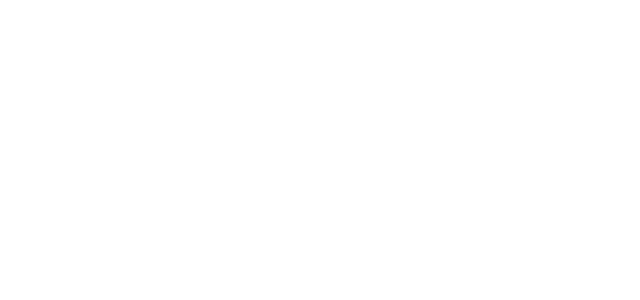
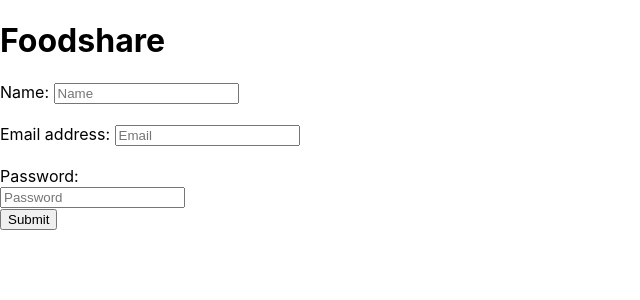
Before and after one commit to maddc0de/foodshare, a React (Create React App) app in the folder frontend/: page /signupcollector in a window 1280 px wide. Before the commit this address had no page. Shown: the top 300 px of the page, without its empty margins (0-640 px from the left). Built offline with nearby package versions, Linux system fonts and the light colour scheme.

Commit message:
added signup form for collector

```diff
--- /dev/null
+++ b/frontend/src/components/Collector/SignUpForm.js
@@ -0,0 +1,76 @@
+import React, { useState } from 'react';
+
+const SignUpForm = ({ navigate }) => {
+  const [name, setName] = useState('');
+  const [email, setEmail] = useState('');
+  const [password, setPassword] = useState('');
+  const [usertype, setUserType] = useState('Rescuer');
+
+  const handleSubmit = async (event) => {
+    event.preventDefault();
+
+    const formData = new FormData();
+    formData.append('name', name);
+    formData.append('email', email);
+    formData.append('password', password);
+    formData.append('usertype', usertype);
+
+
+    fetch('/users', {
+      method: 'POST',
+      body: formData,
+    })
+      .then((response) => {
+        if (response.status === 201) {
+          navigate('/login');
+        } else {
+          navigate('/signup');
+        }
+      })
+  };
+
+  const handleNameChange = (event) => {
+    setName(event.target.value);
+  };
+
+  const handleEmailChange = (event) => {
+    setEmail(event.target.value);
+  };
+
+  // const handleUserTypeChange = (event) => {
+  //   setUserType(event.target.value);
+  // };
+
+  const handlePasswordChange = (event) => {
+    setPassword(event.target.value);
+  };
+
+  // const login = () => {
+  //   navigate('/login');
+  // };
+
+  return (
+    <div className='signup-form'>
+      <div className='title-container'>
+        <h1 className='signup-title'>Foodshare</h1>
+      </div>
+      <form onSubmit={handleSubmit}>
+      <label htmlFor="name">Name: </label>
+          <input placeholder="Name" id="name" type='text' value={ name } onChange={handleNameChange} /> <br />
+        <br></br>
+
+        <label htmlFor="email">Email address: </label>
+          <input placeholder="Email" id="email" type='text' value={ email } onChange={handleEmailChange} /> <br />
+        <br></br>
+
+        <label htmlFor="password">Password: </label> <br />
+          <input placeholder="Password" id="password" type="password" value={ password } onChange={handlePasswordChange} />
+          <br></br>
+
+        <input id='submit' type="submit" value="Submit" />
+      </form>
+    </div>
+  );
+}
+
+export default SignUpForm;
--- a/frontend/src/components/app/App.js
+++ b/frontend/src/components/app/App.js
@@ -1,5 +1,6 @@
 import './App.css';
 import LoginForm from "../login/LoginForm";
+import SignUpForm from "../Collector/SignUpForm";
 import React from "react";
 import { useNavigate, Routes, Route } from "react-router-dom";
 
@@ -7,6 +8,7 @@
   return (
     <Routes>
       <Route path="/login" element={<LoginForm navigate={useNavigate()} />} />
+      <Route path="/signupcollector" element={<SignUpForm navigate={useNavigate()} />} />
     </Routes>
   );
 };
```
Also changed, not shown: 1 other file (tests, documents, lock files or other folders).
